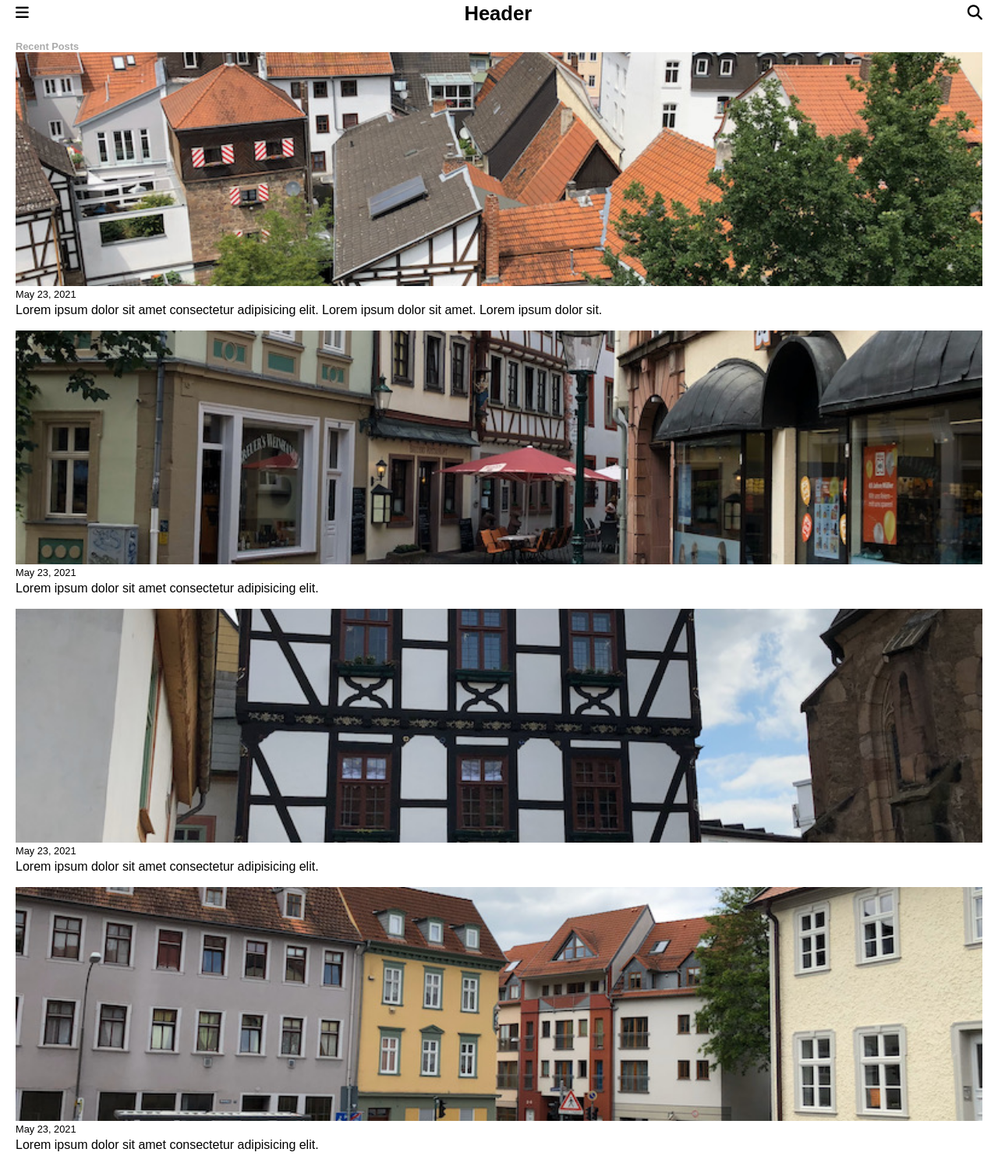
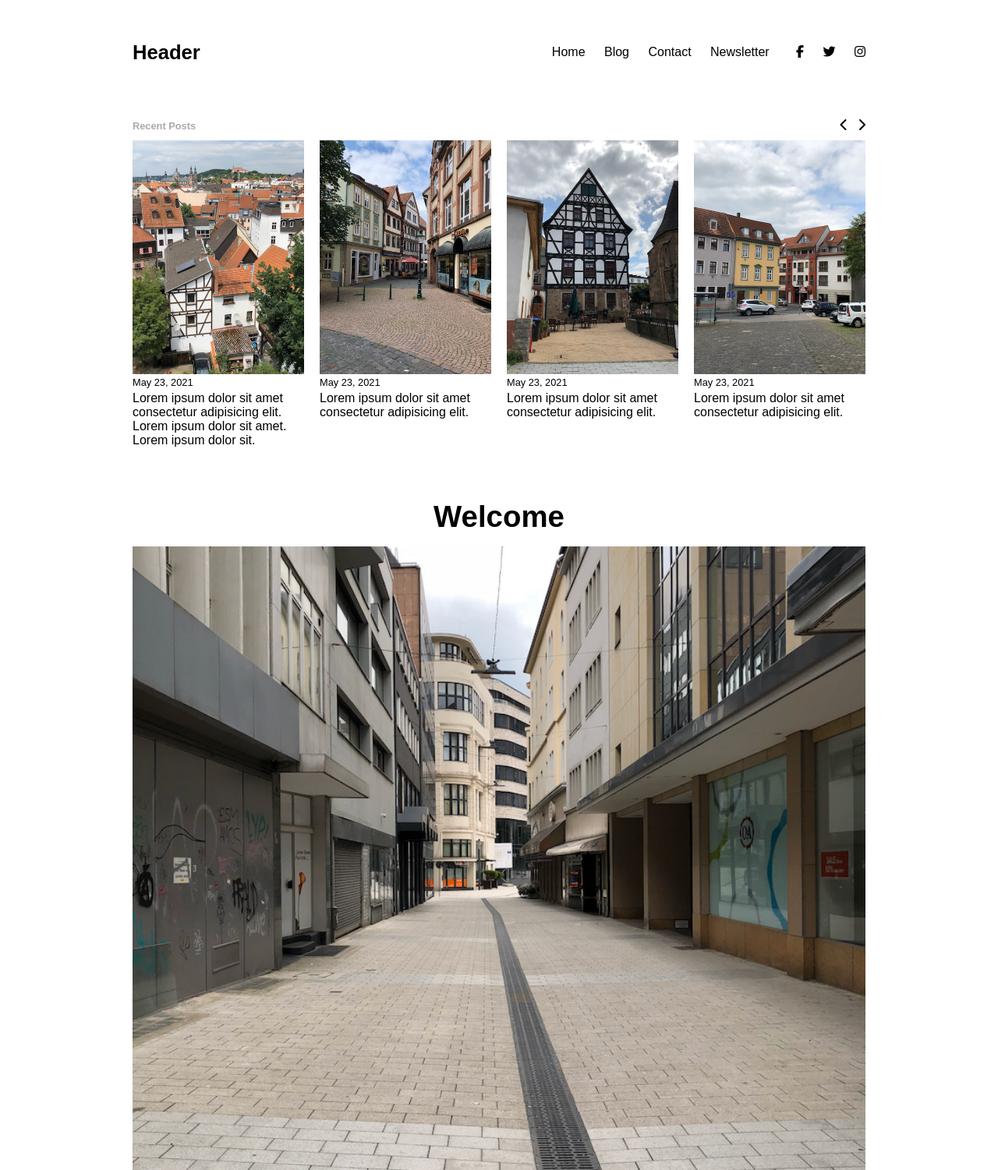
Before and after one commit to robert-laws/2021-learning-path, a plain HTML site: page css/responsive-design/blog-example/index.html in a window 1280 px wide. Shown: the part 8-1509 px from the top of the page at 78% size. Drawn offline with Linux system fonts and the light colour scheme.

Commit message:
complete first version with full responsive design

```diff
--- a/css/responsive-design/blog-example/index.html
+++ b/css/responsive-design/blog-example/index.html
@@ -36,7 +36,7 @@
           </div>
         </nav>
       </header>
-      <section class="recent">
+      <section class="recent-posts">
         <header>
           <h4 class="sub-heading muted">Recent Posts</h4>
           <div class="chevrons">
@@ -86,10 +86,8 @@
       </section>
       <main class="main-content">
         <h2 class="xl-text">Welcome</h2>
-        <figure>
-          <a href="#"
-            ><img src="images/blog-image-12.jpg" alt="Main Image"
-          /></a>
+        <figure class="main-post">
+          <img src="images/blog-image-12.jpg" alt="Main Image" />
           <figcaption>
             <p class="big-text text-vertical-spacer">
               Lorem ipsum dolor sit amet, consectetur adipisicing elit. Tempora
@@ -98,10 +96,12 @@
           </figcaption>
         </figure>
       </main>
-      <section>
+      <section class="regional-posts">
         <h4 class="sub-heading muted">Region One</h4>
         <figure class="post">
-          <a href="#"><img src="images/blog-image-5.jpg" alt="Blog Image" /></a>
+          <a href="#">
+            <img src="images/blog-image-5.jpg" alt="Blog Image" />
+          </a>
           <figcaption>
             <time class="small-text">May 23, 2021</time>
             <p class="big-text text-vertical-spacer">
@@ -131,7 +131,7 @@
           </figcaption>
         </figure>
       </section>
-      <section>
+      <section class="regional-posts">
         <h4 class="sub-heading muted">Region Two</h4>
         <figure class="post">
           <a href="#"><img src="images/blog-image-8.jpg" alt="Blog Image" /></a>
@@ -166,7 +166,7 @@
           </figcaption>
         </figure>
       </section>
-      <section>
+      <section class="regional-posts">
         <h4 class="sub-heading muted">Region Three</h4>
         <figure class="post">
           <a href="#"
@@ -205,21 +205,20 @@
           </figcaption>
         </figure>
       </section>
-      <footer>
-        <div class="footer-top-links">
-          <a href="#">Link1</a>
-          <a href="#">Link2</a>
-          <a href="#">Link3</a>
+      <footer class="footer">
+        <div class="footer-top-links big-text">
+          <a href="#">Home</a>
+          <a href="#">Blog</a>
+          <a href="#">Privacy Policy</a>
         </div>
-        <div class="footer-icons">
+        <div class="footer-icons big-text">
           <a href="#"><i class="fab fa-facebook-f"></i></a>
           <a href="#"><i class="fab fa-twitter"></i></a>
           <a href="#"><i class="fab fa-instagram"></i></a>
         </div>
-        <div class="footer-bottom-links">
-          <a href="#">Link1</a>
-          <a href="#">Link2</a>
-          <a href="#">Link3</a>
+        <div class="footer-bottom-links big-text">
+          <a href="#">Contact</a>
+          <a href="#">Subscribe</a>
         </div>
       </footer>
     </div>
--- a/css/responsive-design/blog-example/styles.css
+++ b/css/responsive-design/blog-example/styles.css
@@ -2,37 +2,6 @@
   margin: 0;
   padding: 0;
   box-sizing: border-box;
-}
-
-/* ALL SCREENS */
-body {
-  font-family: Arial, Helvetica, sans-serif;
-}
-
-a {
-  text-decoration: none;
-}
-
-a:link,
-a:visited {
-  color: #000;
-  transition: color 0.2s ease-out;
-}
-
-a:focus,
-a:hover,
-a:active {
-  color: #aaa;
-}
-
-img {
-  width: 100%;
-  height: 100%;
-  object-fit: cover;
-}
-
-.muted {
-  color: #aaa;
 }
 
 /* MOBILE */
@@ -78,6 +47,37 @@ img {
   }
 }
 
+/* ALL SCREENS */
+body {
+  font-family: Arial, Helvetica, sans-serif;
+}
+
+a {
+  text-decoration: none;
+}
+
+a:link,
+a:visited {
+  color: #000;
+  transition: color 0.2s ease-out;
+}
+
+a:focus,
+a:hover,
+a:active {
+  color: #aaa;
+}
+
+img {
+  width: 100%;
+  height: 100%;
+  object-fit: cover;
+}
+
+.muted {
+  color: #aaa;
+}
+
 .xl-text {
   font-size: var(--xl-text);
 }
@@ -108,32 +108,12 @@ img {
   margin: var(--text-vertical-spacer);
 }
 
-.post {
-  margin: var(--post-vertical-spacer);
-  display: grid;
-  grid-template-columns: 1fr;
-  grid-template-rows: 300px auto;
-  overflow: hidden;
-}
-
-.post a {
-  overflow: hidden;
-}
-
-.post a img:hover {
-  transform: scale(1.1);
-}
-
-.post a img {
-  transition: transform 0.2s ease-out;
-}
-
 /* SMALL SCREEN */
 .container {
   display: grid;
   grid-template-columns: 20px 1fr 20px;
   grid-auto-rows: auto;
-  gap: 10px 0;
+  gap: 10px;
 }
 
 .container > * {
@@ -151,177 +131,252 @@ img {
   display: none;
 }
 
-.recent header {
+.recent-posts header {
   display: grid;
   grid-template-columns: auto 1fr auto;
   align-items: center;
 }
 
-.recent header h4 {
+.recent-posts header h4 {
   grid-column: 1 / 2;
 }
 
-.recent header .chevrons {
+.recent-posts header .chevrons {
   display: none;
 }
 
-/* .recent header .chevrons {
-  grid-column: 3 / 4;
-}
-
-.recent header .chevrons a:last-child {
-  margin-left: 0.5rem;
-} */
-/*
-
-
-.recent h4 {
-  grid-column: 1;
-}
-
-.recent figure {
+.post {
+  margin: var(--post-vertical-spacer);
   display: grid;
   grid-template-columns: 1fr;
   grid-template-rows: 300px auto;
-  row-gap: 10px;
+  overflow: hidden;
 }
 
-.recent figure img {
-  width: 100%;
-  height: 100%;
-  object-fit: cover;
+.post a {
+  overflow: hidden;
+}
+
+.post a img:hover {
+  transform: scale(1.05);
+}
+
+.post a img {
+  transition: transform 0.2s ease-out;
 }
 
 .main-content {
-  grid-column: 2 / 6;
-} */
+  grid-column: 1 / 4;
+  display: grid;
+  grid-template-columns: 20px 1fr 20px;
+  grid-template-rows: 100px 600px;
+}
 
-/* MIDDLE SCREEN */
-/* @media screen and (min-width: 700px) {
+.main-content h2 {
+  grid-column: 2 / 3;
+  place-self: end center;
+  padding-bottom: 1rem;
+}
+
+.main-content figure {
+  grid-column: 1 / 4;
+}
+
+.main-post {
+  display: grid;
+  grid-template-columns: 20px 1fr 20px;
+  grid-template-rows: 500px 100px;
+  overflow: hidden;
+}
+
+.main-post img {
+  grid-column: 1 / 4;
+  height: 500px;
+}
+
+.main-post figcaption {
+  grid-column: 2 / 3;
+}
+
+.footer {
+  background-color: beige;
+  grid-column: 1 / 4;
+  padding-top: 2rem;
+  display: grid;
+  grid-template-columns: 1fr;
+  grid-auto-rows: auto auto 120px;
+  gap: 30px 0;
+  place-items: start center;
+}
+
+footer div > a {
+  margin: 0 10px;
+}
+
+/* TABLET */
+@media (min-width: 700px) {
   .container {
-    display: grid;
-    grid-template-columns: 10% repeat(2, 1fr) 10%;
-    grid-auto-rows: 100px auto;
-    row-gap: 10px;
+    grid-template-columns: 5% repeat(2, 1fr) 5%;
   }
 
   .header {
     grid-column: 2 / 4;
+    grid-template-columns: 1fr minmax(80px, auto);
+    grid-template-rows: 70px 0;
     place-items: center start;
-    width: 100%;
-    height: 100%;
-    display: grid;
-    grid-template-columns: 1fr repeat(2, minmax(80px, auto));
-    gap: 15px;
   }
 
-  .text-links a {
-    margin: 0 10px;
-    text-decoration: none;
-    text-transform: uppercase;
-    color: #000;
-    font-size: 0.9rem;
+  .header .menu-icon {
+    display: none;
   }
 
-  .icons-links i {
-    padding: 0 6px;
-    color: #000;
+  .header .menu-search {
+    display: none;
   }
 
-  .recent {
+  .header nav {
+    display: block;
+  }
+
+  .header nav .text-links,
+  .header nav .icons-links {
+    margin-left: 10px;
+    display: inline-block;
+  }
+
+  .header nav .text-links a,
+  .header nav .icons-links a {
+    margin-left: 20px;
+  }
+
+  .recent-posts {
     grid-column: 2 / 4;
     display: grid;
-    grid-template-columns: repeat(2, 1fr);
-    grid-template-rows: 20px auto;
-    gap: 20px 40px;
+    grid-template-columns: 1fr 1fr;
+    gap: 10px 20px;
   }
 
-  .recent h4 {
+  .recent-posts header {
     grid-column: 1 / 3;
   }
 
-  .recent figure {
-    display: grid;
-    grid-template-columns: 1fr;
-    grid-template-rows: 300px auto;
-    row-gap: 10px;
+  .recent-posts header h4 {
+    grid-column: 1 / 2;
   }
 
-  .recent figure img {
-    width: 100%;
-    height: 100%;
-    object-fit: cover;
+  .recent-posts header .chevrons {
+    display: block;
+  }
+
+  .recent-posts header .chevrons {
+    grid-column: 3 / 4;
+  }
+
+  .recent-posts header .chevrons a:last-child {
+    margin-left: 0.5rem;
+  }
+
+  .main-content {
+    grid-column: 2 / 4;
+    grid-template-columns: 1fr;
+  }
+
+  .main-content h2 {
+    grid-column: 1 / 2;
+  }
+
+  .main-content figure {
+    grid-column: 1 / 2;
+  }
+
+  .main-post {
+    grid-template-columns: 1fr 2fr 1fr;
+  }
+
+  .main-post img {
+    grid-column: 1 / 4;
+  }
+
+  .main-post figcaption {
+    grid-column: 2 / 3;
+    padding: 1rem;
+  }
+
+  .regional-posts {
+    grid-column: 2 / 4;
+    display: grid;
+    grid-template-columns: 1fr 1fr 1fr;
+    gap: 10px 20px;
+  }
+
+  .regional-posts h4 {
+    grid-column: 1 / 4;
+    align-self: center;
+  }
+
+  .footer {
+    grid-column: 1 / 5;
+  }
+}
+
+@media (min-width: 1280px) {
+  .container {
+    grid-template-columns: 12.5% repeat(4, 1fr) 12.5%;
+  }
+
+  .header {
+    grid-column: 2 / 6;
+    grid-template-rows: 150px 0;
+  }
+
+  .recent-posts {
+    grid-column: 2 / 6;
+    grid-template-columns: repeat(4, 1fr);
+  }
+
+  .recent-posts header {
+    grid-column: 1 / 5;
+  }
+
+  .recent-posts header h4 {
+    grid-column: 1 / 4;
+  }
+
+  .recent-posts header .chevrons {
+    grid-column: 4 / 5;
   }
 
   .main-content {
     grid-column: 2 / 6;
-  }
-} */
-
-/* LARGE SCREEN */
-/* @media screen and (min-width: 1280px) {
-  .container {
-    display: grid;
-    grid-template-columns: 12.5% repeat(4, 1fr) 12.5%;
-    grid-auto-rows: 200px auto;
-    row-gap: 10px;
-  }
-
-  .header {
-    grid-column: 2 / 6;
-    width: 100%;
-    display: grid;
-    grid-template-columns: 1fr repeat(2, minmax(80px, auto));
-    gap: 20px;
-  }
-
-  .text-links a {
-    margin: 0 10px;
-    text-decoration: none;
-    text-transform: uppercase;
-    color: #000;
-    font-size: 0.9rem;
-  }
-
-  .icons-links i {
-    padding: 0 6px;
-    color: #000;
-  }
-
-  .recent {
-    grid-column: 2 / 6;
-    display: grid;
-    grid-template-columns: repeat(4, 1fr);
-    grid-template-rows: 1rem auto;
-    gap: 25px;
-  }
-
-  .recent h4 {
-    grid-column: 1 / 5;
-  }
-
-  .recent figure {
-    display: grid;
-    grid-template-columns: 1fr;
-    grid-template-rows: 200px auto;
-    row-gap: 10px;
-  }
-
-  .recent figure img {
-    width: 100%;
-    height: 100%;
-    object-fit: cover;
-  }
-
-  .main-content {
-    grid-column: 2 / 6;
-    display: grid;
-    grid-template-columns: 1fr;
-    grid-template-rows: 180px auto;
+    grid-template-rows: 100px 1000px;
   }
 
   .main-content h2 {
-    place-self: end center;
-    font-size: 3rem;
+    grid-column: 1 / 4;
   }
-} */
+
+  .main-content figure {
+    grid-column: 1 / 4;
+  }
+
+  .main-post {
+    grid-template-rows: 800px 200px;
+  }
+
+  .main-post img {
+    grid-column: 1 / 4;
+    height: 800px;
+  }
+
+  .main-post figcaption {
+    padding: 2rem;
+  }
+
+  .regional-posts {
+    grid-column: 2 / 6;
+  }
+
+  .footer {
+    grid-column: 1 / 7;
+  }
+}
```
